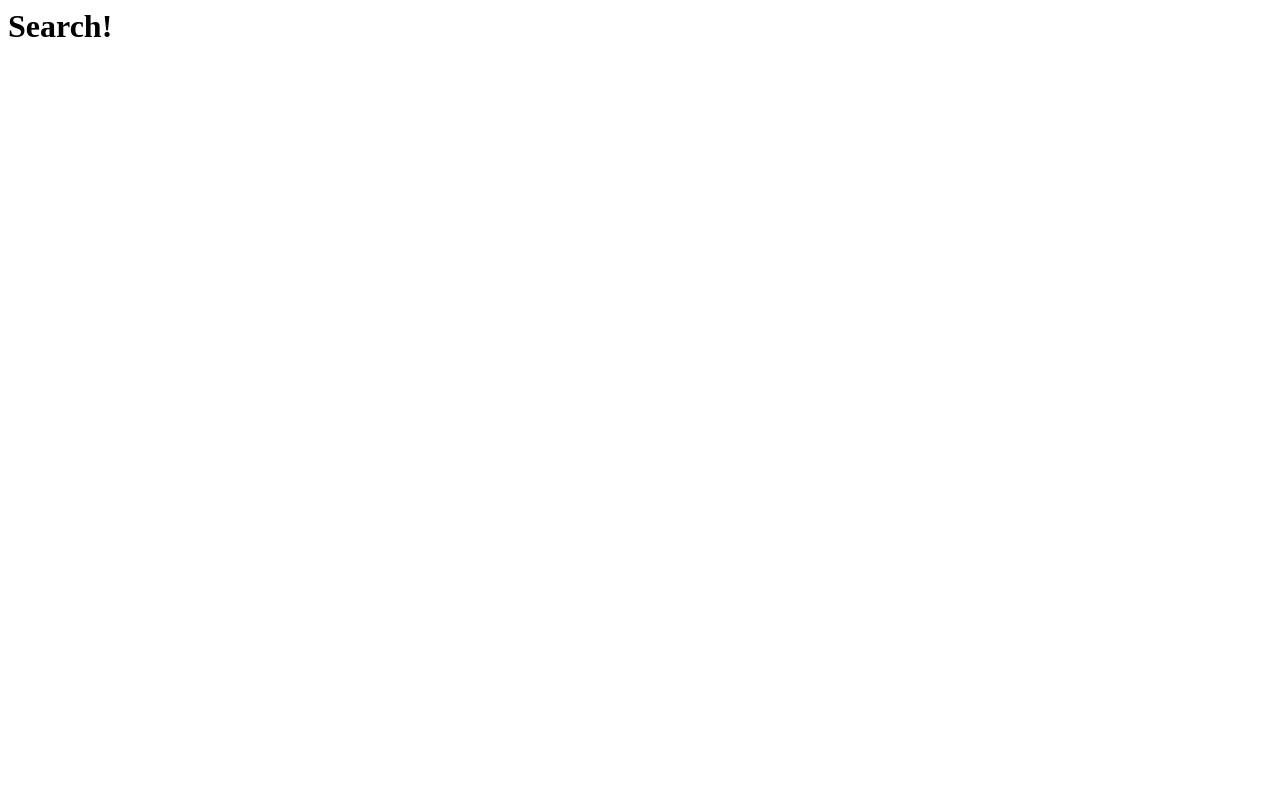
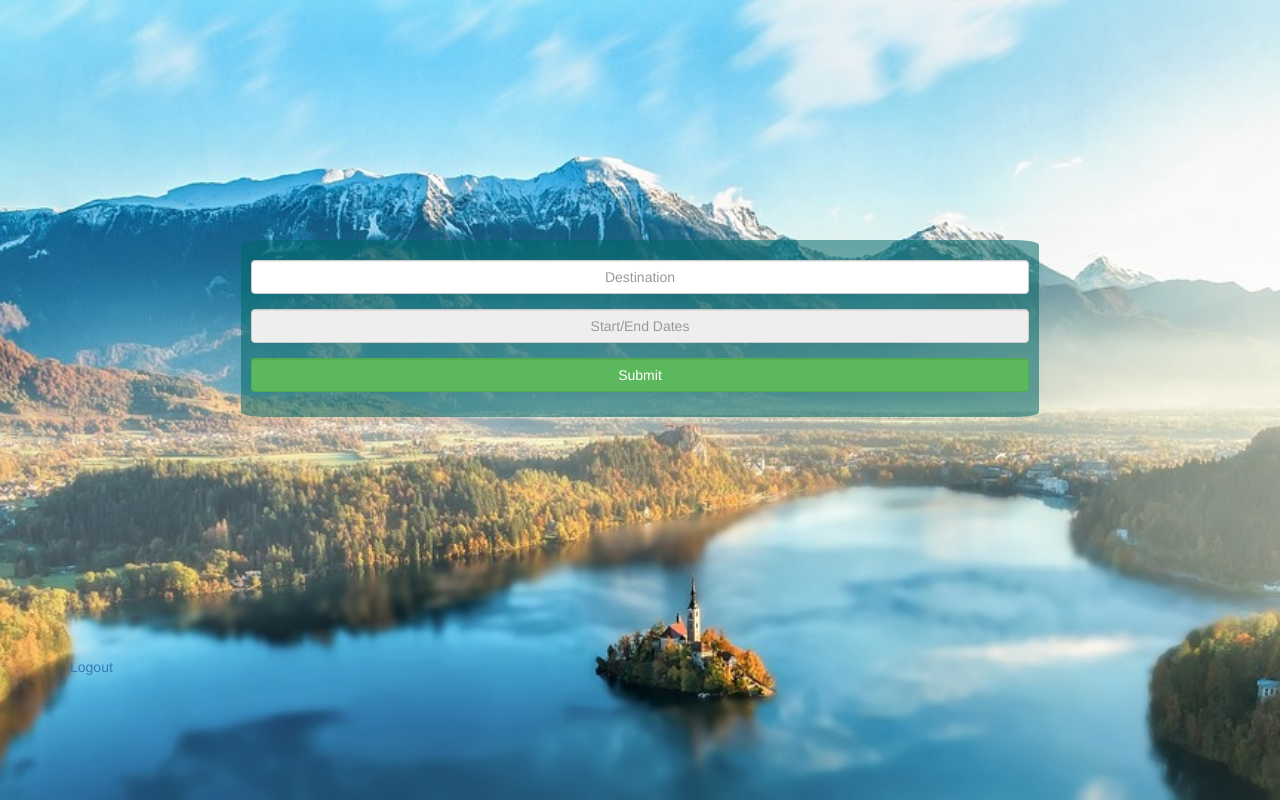
Before and after one commit to Bryanxm19/trekpoint, a Node server app: page /search in a window 1280 px wide. Before the commit the page is almost empty. Run offline with Node 20, Linux system fonts and the light colour scheme; the visitor is signed in with stand-in values (Sample User, id 1); some libraries are stand-ins or nearby versions.

Commit message:
Setup basic search form with a bit of styling

```diff
--- a/public/stylesheets/app.css
+++ b/public/stylesheets/app.css
@@ -27,3 +27,14 @@
     min-width: 200px;
     max-width: 200px;
 }
+
+#search-form-div {
+    width: 70%;
+    margin: 30vh auto;
+}
+
+#trip-form-container {
+    padding: 20px 10px 10px 10px;
+    background-color: rgba(0, 102, 102, 0.55);
+    border-radius: 3%;
+}
--- a/views/search.ejs
+++ b/views/search.ejs
@@ -1 +1,21 @@
-<h1>Search!</h1>
+<% include ./partials/header %>
+<div class="container">
+    <img src="images/background.jpg" id="bg" alt="">
+    <div class="row" id="search-form-div">
+        <div id="trip-form-container">
+            <form>
+                <div class="form-group">
+                    <input class="form-control text-center" type="text" name="destination" value="" placeholder="Destination" onfocus="this.placeholder = ''" onblur="this.placeholder = 'Destination'">
+                </div>
+                <div class="form-group">
+                    <input class="form-control text-center" type="text" name="daterange" value="" placeholder="Start/End Dates" readonly>
+                </div>
+                <div class="form-group">
+                    <input class="form-control text-center btn btn-success" type="submit" value="Submit">
+                </div>
+            </form>
+        </div>
+    </div>
+    <a href="/logout">Logout</a>
+</div>
+<% include ./partials/footer %>
```
